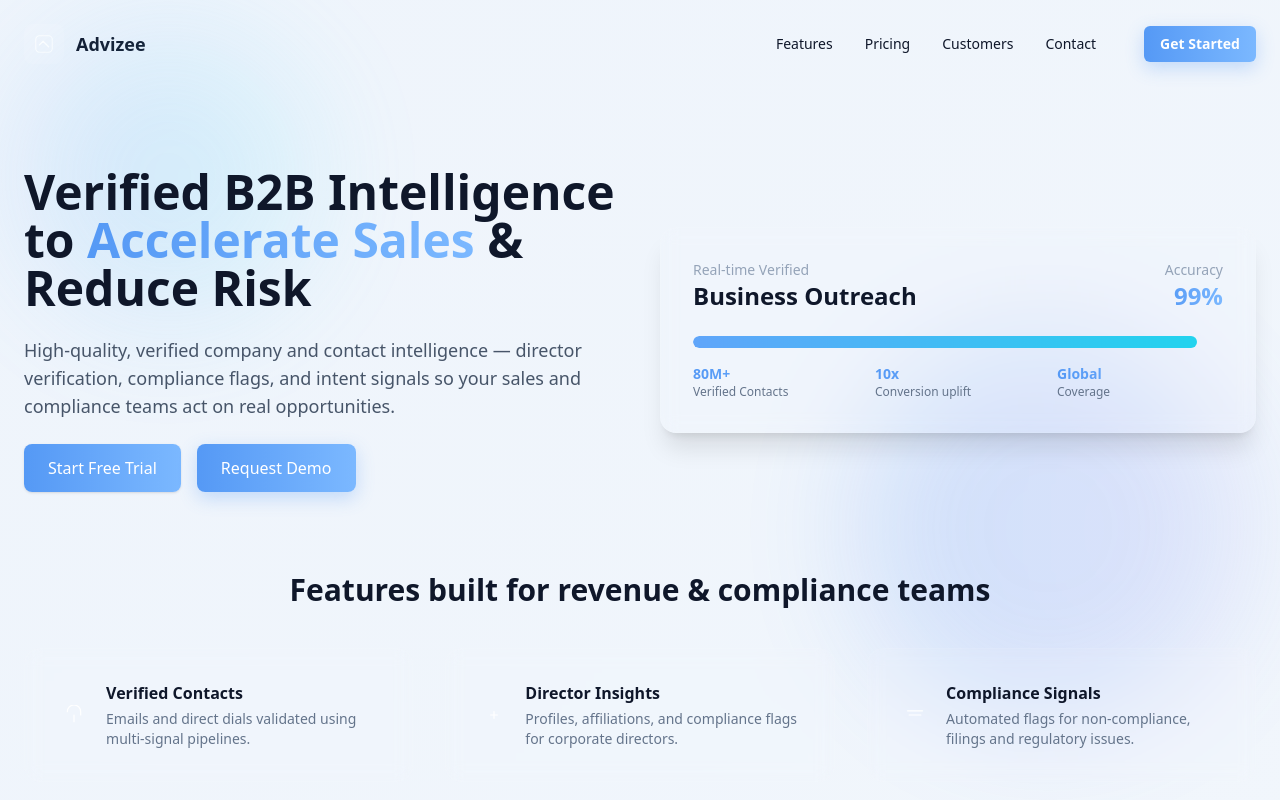
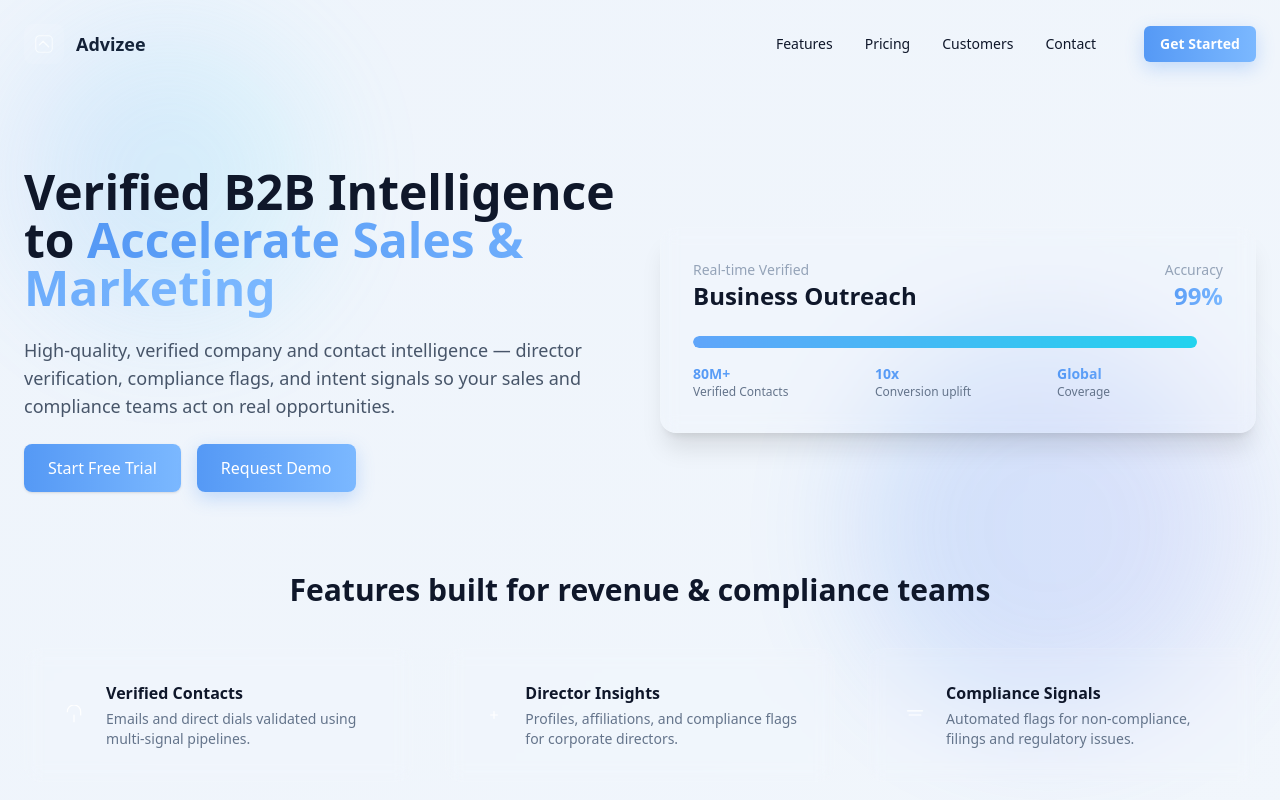
Before and after one commit to Advizee/subpage, a plain HTML site: page index.html in a window 1280 px wide. Shown: the top 800 px of the page. Drawn offline with nearby package versions, Linux system fonts and the light colour scheme.

Commit message:
Update index.html

```diff
--- a/index.html
+++ b/index.html
@@ -139,7 +139,7 @@
 
       <div data-aos="fade-up" class="space-y-6">
         <h1 class="hero-title text-4xl lg:text-5xl font-extrabold leading-tight">
-          Verified B2B Intelligence to <span class="gradient-text">Accelerate Sales</span> & Reduce Risk
+          Verified B2B Intelligence to <span class="gradient-text">Accelerate Sales & Marketing</span>
         </h1>
 
         <p class="text-lg text-slate-600 max-w-2xl">High-quality, verified company and contact intelligence — director verification, compliance flags, and intent signals so your sales and compliance teams act on real opportunities.</p>
```
